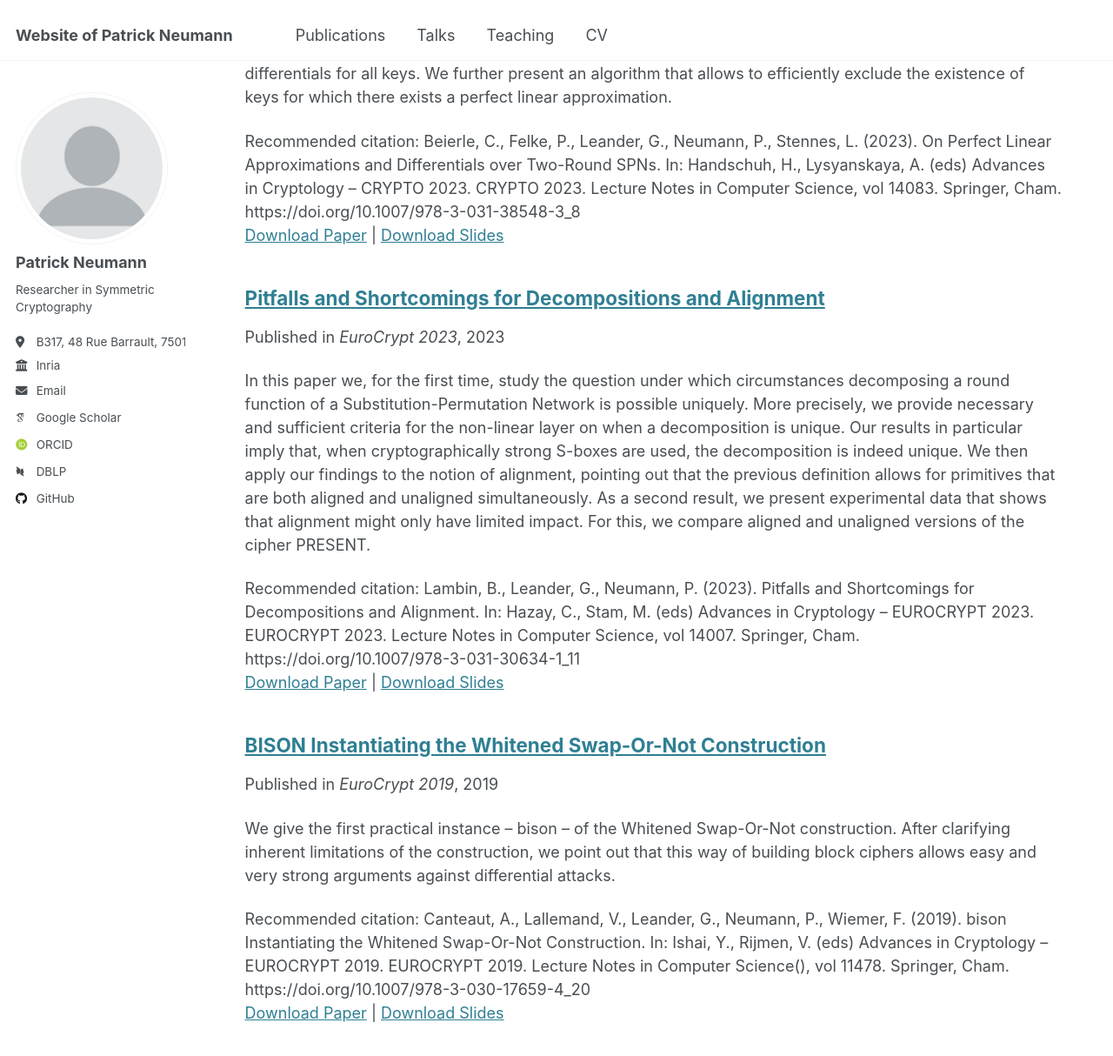
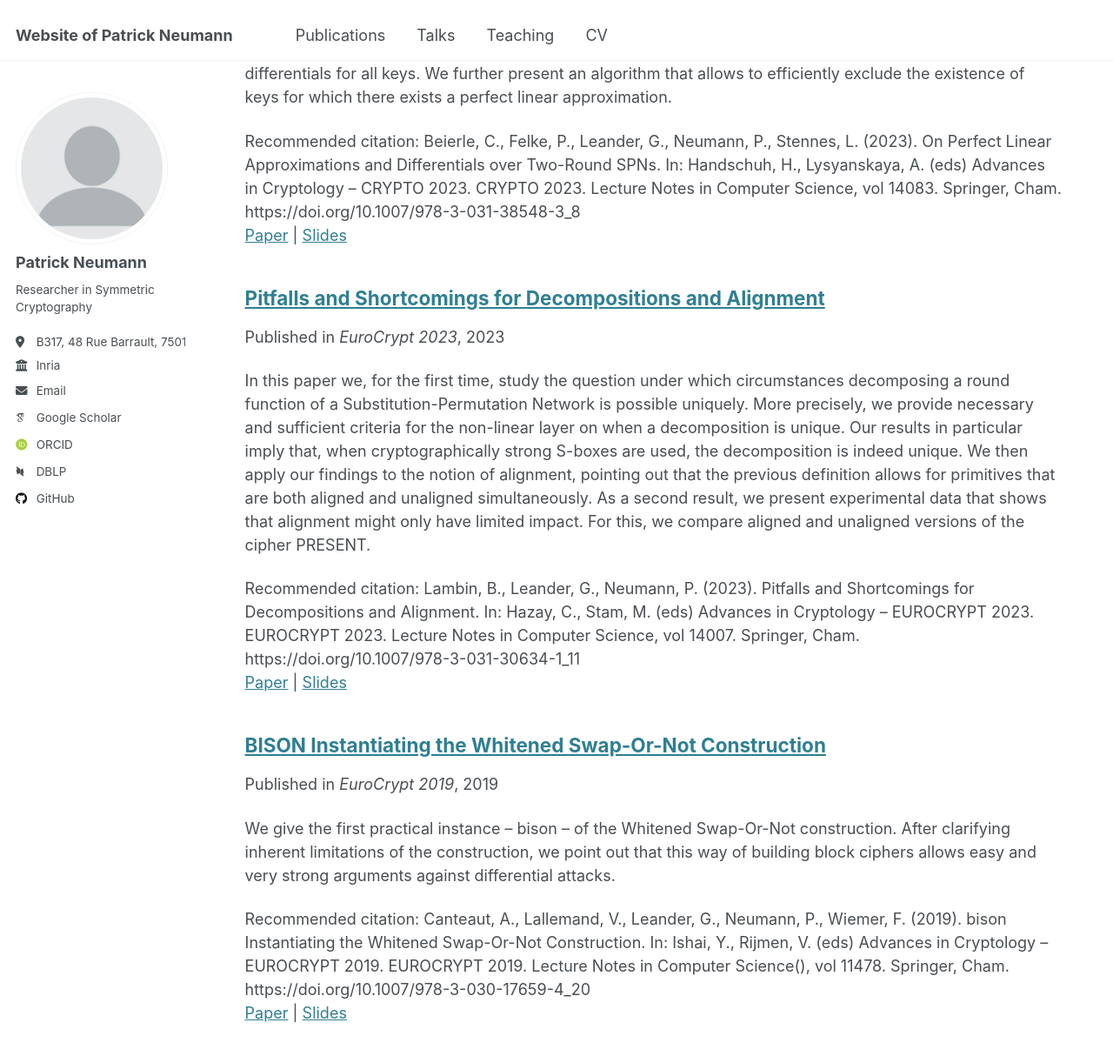
Before and after one commit to PatrickNeumann93/PatrickNeumann93.github.io, a Jekyll site: the page built from _pages/publications.html, in a window 1280 px wide and 1400 px high, scrolled down 1571 px. Shown: the top 1214 px of the window at 87% size. Built offline with Jekyll 4.4.1, drawn with Linux system fonts in a browser that asks for light colours; some web fonts are replaced; some of the changed text lies outside the part shown.

Commit message:
Improved text for links to papers and slides

```diff
--- a/_includes/archive-single.html
+++ b/_includes/archive-single.html
@@ -53,17 +53,17 @@
     {% endif %}
 
     {% if post.citation and post.paperurl and post.slidesurl %}
-      <p>Recommended citation: {{ post.citation }}<br /><a href="{{ post.paperurl }}">Download Paper</a> | <a href="{{ post.slidesurl }}">Download Slides</a></p>
+      <p>Recommended citation: {{ post.citation }}<br /><a href="{{ post.paperurl }}">Paper</a> | <a href="{{ post.slidesurl }}">Slides</a></p>
     {% elsif post.citation and post.paperurl %}
-      <p>Recommended citation: {{ post.citation }}<br /><a href="{{ post.paperurl }}">Download Paper</a></p>
+      <p>Recommended citation: {{ post.citation }}<br /><a href="{{ post.paperurl }}">Paper</a></p>
     {% elsif post.citation and post.slidesurl %}
-      <p>Recommended citation: {{ post.citation }}<br /><a href="{{ post.slidesurl }}">Download Slides</a></p>
+      <p>Recommended citation: {{ post.citation }}<br /><a href="{{ post.slidesurl }}">Slides</a></p>
     {% elsif post.citation %}
       <p>Recommended citation: {{ post.citation }}</p>
     {% elsif post.paperurl %}
-      <p><a href=" {{ post.paperurl }} ">Download Paper</a></p>
+      <p><a href=" {{ post.paperurl }} ">Paper</a></p>
     {% elsif post.slidesurl %}
-      <p><a href="{{ post.slidesurl }}">Download Slides</a></p>
+      <p><a href="{{ post.slidesurl }}">Slides</a></p>
     {% endif %}
 
   </article>
```
